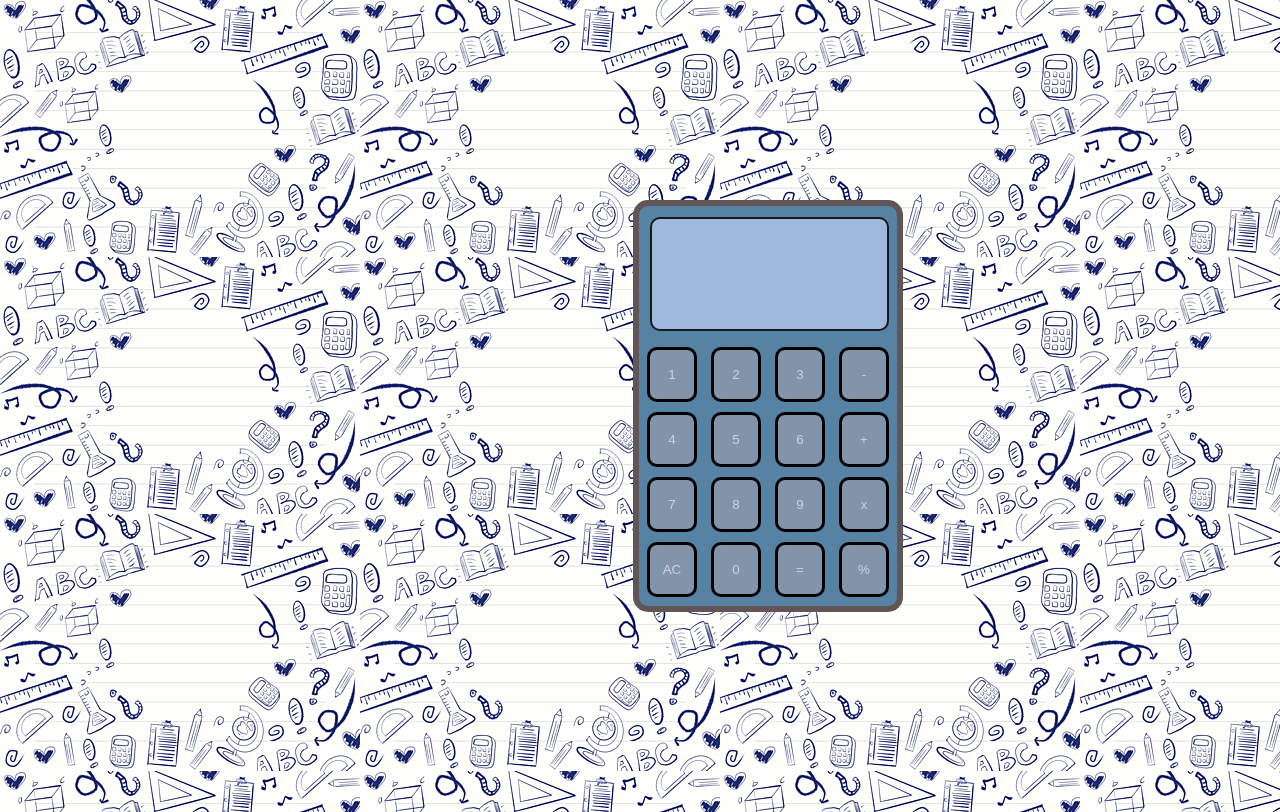
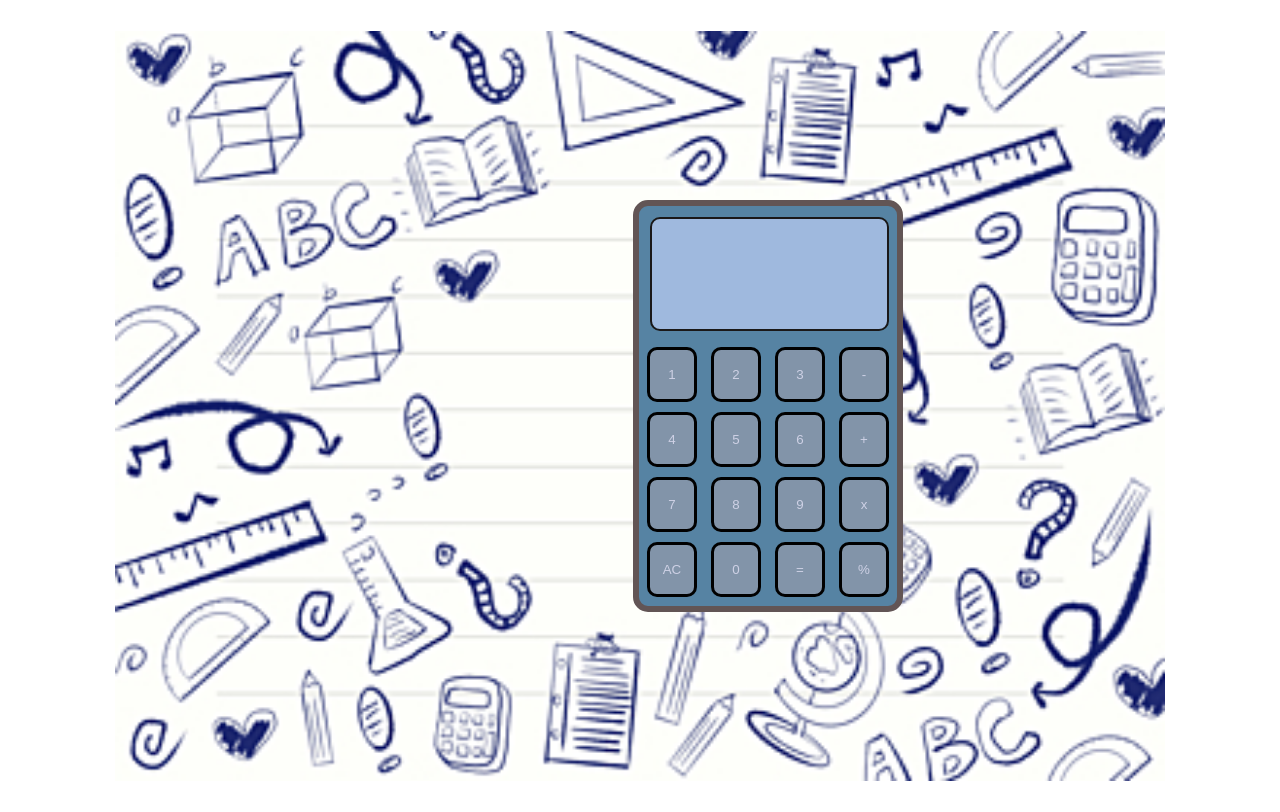
Before and after one commit to NISHANTH-777/calculator, a plain HTML site: page index.html in a window 1280 px wide. Drawn offline with Linux system fonts and the light colour scheme.

Commit message:
modified

```diff
--- a/style.css
+++ b/style.css
@@ -1,5 +1,8 @@
 body{
     background-image: url("img.jpg") ;
+    background-repeat: no-repeat;
+    background-position: center;
+    background-size: 1050px;
 }
 #outer{
     border: 6px rgb(98, 85, 85) solid;
```
Also changed, not shown: notebook-green-math-ruler-cute-education-powerpoint-background_c60b6f87b6__960_540.avif (added).
